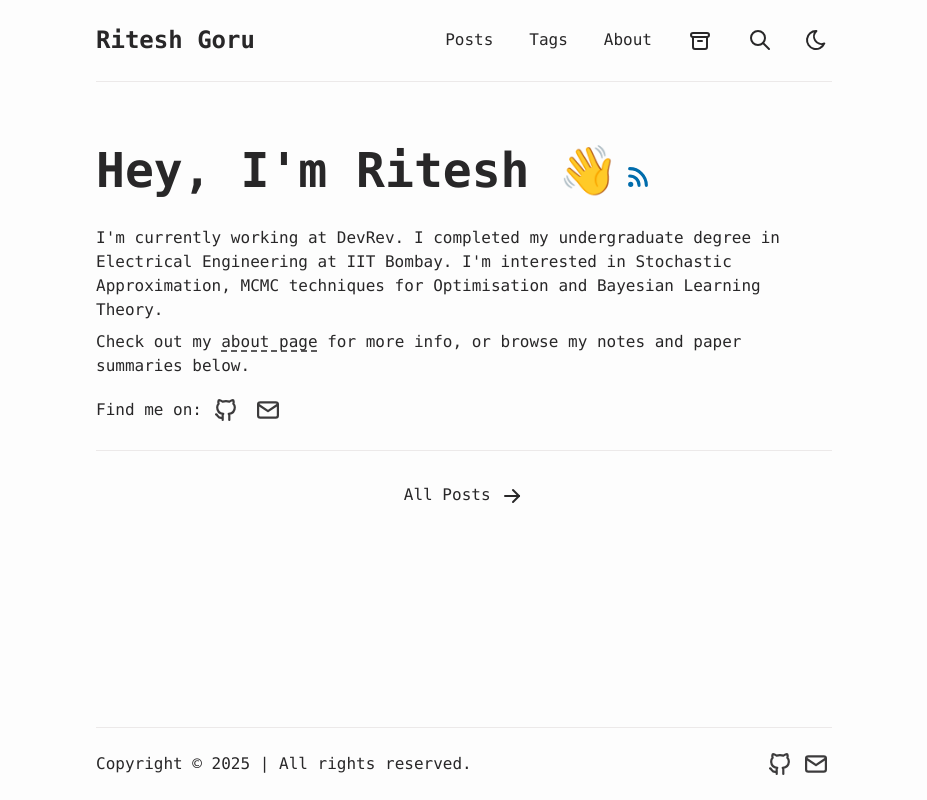
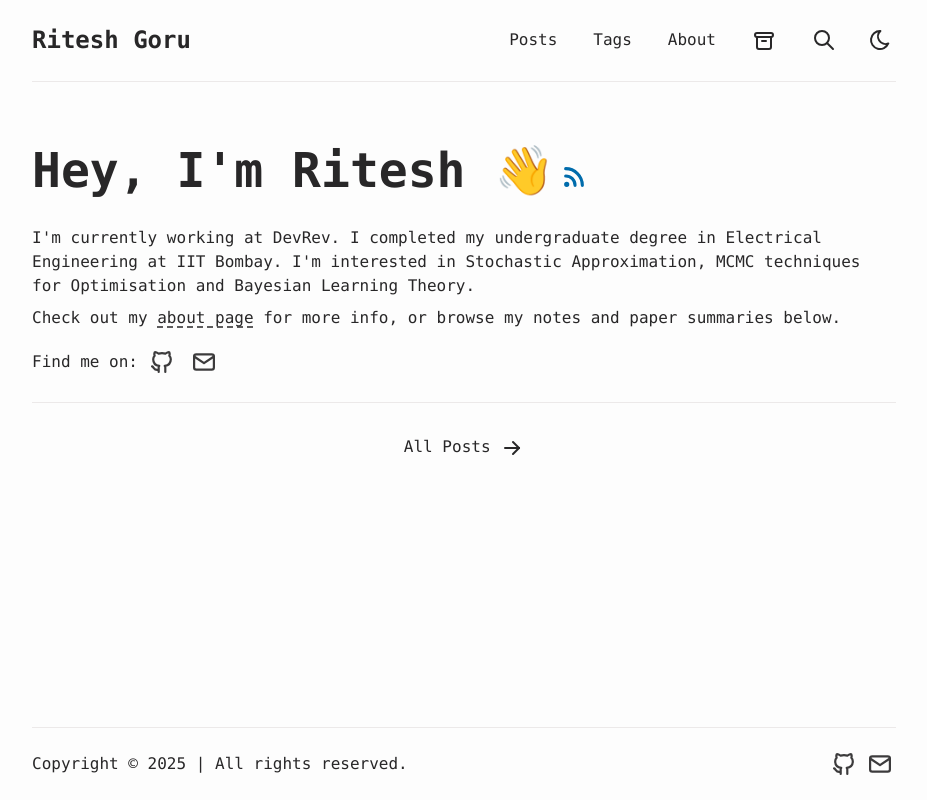
Before and after one commit to BlackWingedKing/BlackWingedKing.github.io, an Astro site: page / in a window 1280 px wide. Shown: the whole page, without its empty margins (176-1103 px from the left). Built offline with nearby package versions, Linux system fonts and the light colour scheme; Astro itself is replaced by a stand-in of ours.

Commit message:
increase central width

```diff
--- a/src/styles/global.css
+++ b/src/styles/global.css
@@ -55,7 +55,7 @@ html[data-theme="dark"] {
 }
 
 @utility max-w-app {
-  @apply max-w-3xl;
+  @apply max-w-4xl;
 }
 
 .active-nav {
```
